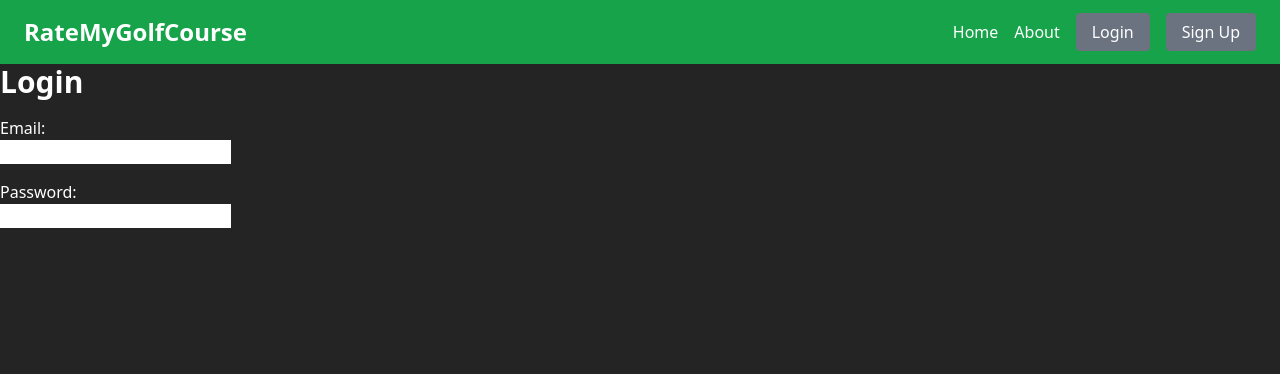
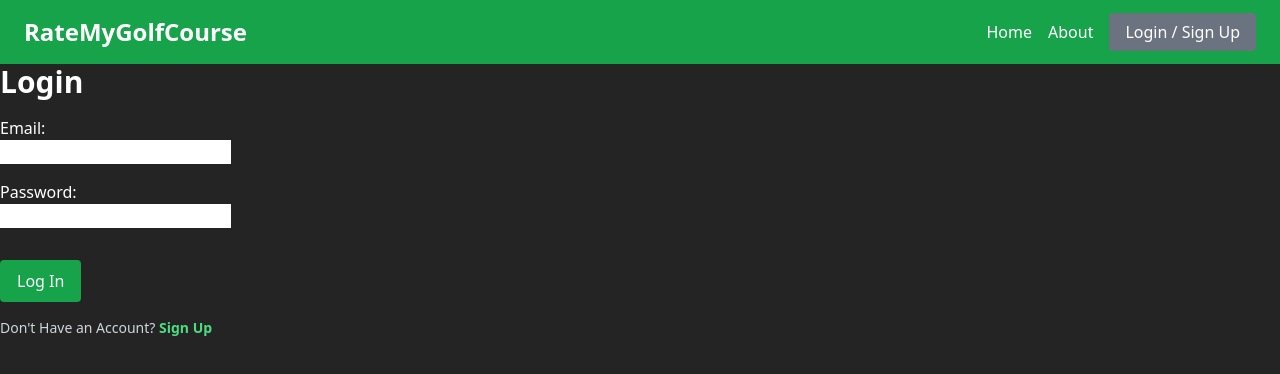
Before and after one commit to nikhilparekh16/ratemygolfcourse, a React (Vite) app in the folder client/: page /login in a window 1280 px wide. Shown: the top 374 px of the page. Built offline with nearby package versions, Linux system fonts and the light colour scheme; no server answers.

Commit message:
fully working login/signup/signout with ui changes

```diff
--- a/client/src/components/Header.jsx
+++ b/client/src/components/Header.jsx
@@ -1,4 +1,27 @@
+import { useState, useEffect } from "react";
+import { supabase } from "../supabaseClient";
+import { Link } from "react-router-dom";
+
 export default function Header() {
+  const [user, setUser] = useState(null);
+
+  useEffect(() => {
+    supabase.auth.getUser().then(({ data }) => {
+      setUser(data.user);
+    });
+
+    const { data: listener } = supabase.auth.onAuthStateChange((event, session) => {
+      setUser(session?.user ?? null);
+    });
+
+    return () => listener.subscription.unsubscribe();
+  }, []);
+
+  const handleSignOut = async () => {
+    await supabase.auth.signOut();
+    setUser(null);
+  }
+
   return (
     <header className="bg-green-600 text-white py-4">
       <div className="container mx-auto px-6 flex justify-between items-center">
@@ -6,8 +29,14 @@ export default function Header() {
         <nav className="space-x-4">
           <a href="/">Home</a>
           <a href="/about">About</a>
-          <a href="/login" className="px-4 py-2 bg-gray-500 text-white rounded hover:bg-blue-600 transition duration-250">Login</a>
-          <a href="/signup" className="px-4 py-2 bg-gray-500 text-white rounded hover:bg-blue-600 transition duration-250">Sign Up</a>
+          {user ? (
+            <button onClick={handleSignOut} className="px-4 py-2 bg-gray-500 text-white rounded hover:bg-blue-600 transition duration-250">
+              Sign Out
+            </button>) : (
+            <Link to="/login" className="px-4 py-2 bg-gray-500 text-white rounded hover:bg-blue-600 transition duration-250">
+              Login / Sign Up
+            </Link>
+          )}
         </nav>
       </div>
     </header>
--- a/client/src/pages/Login.jsx
+++ b/client/src/pages/Login.jsx
@@ -1,17 +1,54 @@
 import Header from "../components/Header";
+import { useState } from 'react';
+import { supabase } from "../supabaseClient";
+import { Link } from "react-router-dom";
 
 export default function Login() {
+    const [email, setEmail] = useState("");
+    const [password, setPassword] = useState("");
+    const [error, setError] = useState(null);
+    const [success, setSuccess] = useState(null);
+
+    const handleLogin = async (e) => {
+        e.preventDefault();
+
+        const { data, error } = await supabase.auth.signInWithPassword({
+            email,
+            password
+        });
+
+        if (error) {
+            setError(error.message);
+            setSuccess(null);
+        } else {
+            setSuccess("Logged in successfully!");
+            setError(null);
+        }
+    }
+
     return (
         <>
         <Header/>
         <div>
         <h1 className="text-3xl font-semibold mb-4">Login</h1>
-            <form>
-                <label for="email">Email:</label><br></br>
-                <input className="mb-4 text-black" type="email" id="email" name="email"></input><br></br>
-                <label for="pass">Password:</label><br></br>
-                <input className="mb-4 text-black" type="text" id="pass" name="pass"></input><br></br>
+            <form onSubmit={handleLogin}>
+                <label htmlFor="email">Email:</label><br/>
+                <input className="mb-4 text-black" type="email" id="email" name="email" value={email} onChange={(e) => setEmail(e.target.value)}/><br/>
+                <label htmlFor="pass">Password:</label><br/>
+                <input className="mb-4 text-black" type="password" id="pass" name="pass" value={password} onChange={(e) => setPassword(e.target.value)}/><br/>
+
+                <button type="submit" className="mt-4 bg-green-600 text-white px-4 py-2 rounded hover:bg-green-700 transition">Log In</button>
+
+                {error && <p className="text-red-500 mt-2">{error}</p>}
+                {success && <p className="text-green-600 mt-2">{success}</p>}
             </form>
+
+            <p className="mt-4 text-sm text-gray-300">
+                Don't Have an Account?{" "}
+                <Link to="/signup" className="text-green-400 font-semibold hover:text-white">
+                    Sign Up
+                </Link>
+            </p>
         </div>
         </>
     );
```
Also changed, not shown: 1 other file (tests, documents, lock files or other folders).
